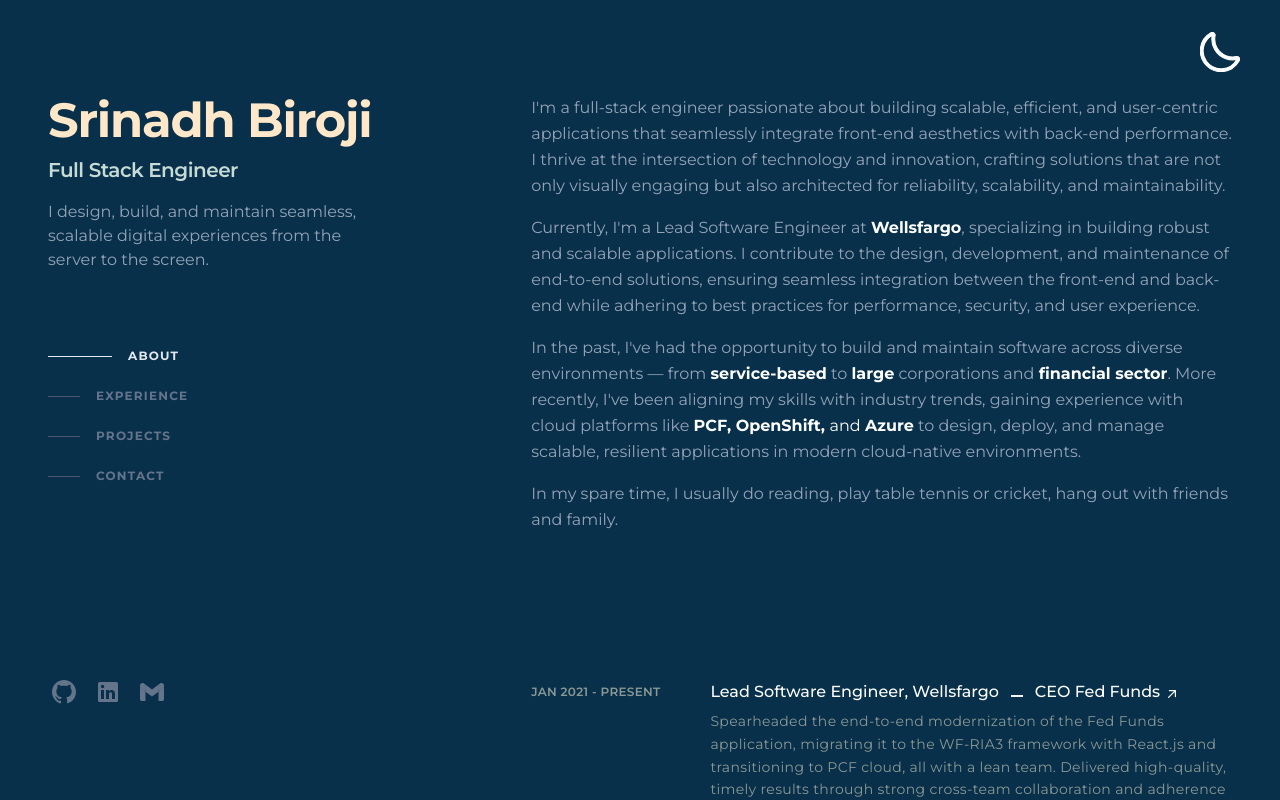
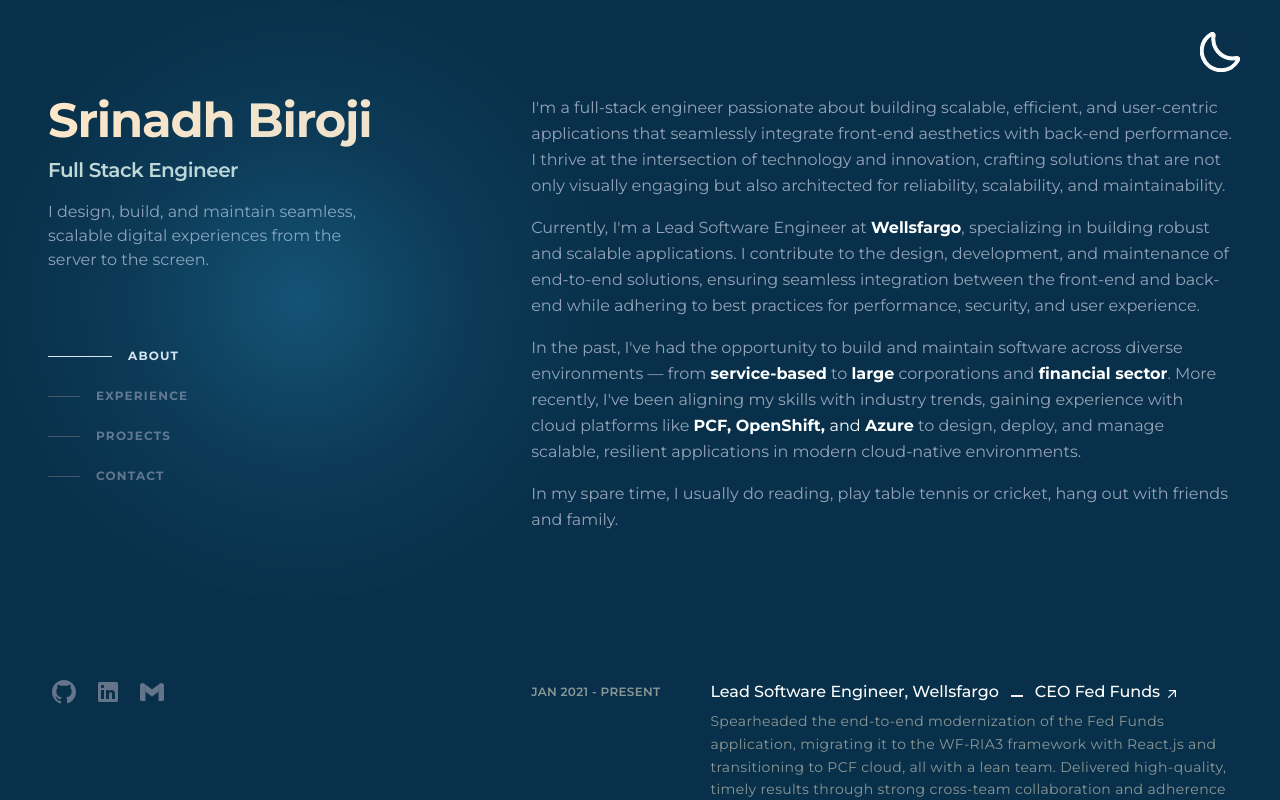
Before and after one commit to birojisrinadh/srinadh-profile, a React (Vite) app: page / in a window 1280 px wide. Shown: the top 800 px of the page. Built offline with nearby package versions, Linux system fonts and the light colour scheme; a web font is replaced by a local one.

Commit message:
Added Mouse Follow functionality for visual aesthetics.

```diff
--- a/src/App.jsx
+++ b/src/App.jsx
@@ -1,3 +1,4 @@
+import MouseFollow from "./components/MouseFollow";
 import About from "./sections/About";
 import Contact from "./sections/Contact";
 import Experience from "./sections/Experience";
@@ -8,6 +9,7 @@
 function App() {
   return (
     <div className="relative">
+      <MouseFollow />
       <div className="mx-auto min-h-screen max-w-screen-xl px-6 py-12 md:px-12 md:py-16 lg:py-0">
         <div className="lg:flex lg:justify-between lg:gap-4">
           <Intro />
@@ -45,7 +47,7 @@
         </div>
       </div>
       <button
-        className="z-30 fixed right-6 top-14 text backdrop-blur dark:text-gray-900 md:right-8 md:top-16 lg:right-10 lg:top-8 2xl:right-32 2xl:top-20"
+        className="fixed right-6 top-14 z-30 text backdrop-blur dark:text-gray-900 md:right-8 md:top-16 lg:right-10 lg:top-8 2xl:right-32 2xl:top-20"
         onClick={() => document.documentElement.classList.toggle("dark")}
       >
         <svg
--- /dev/null
+++ b/src/components/MouseFollow.jsx
@@ -0,0 +1,60 @@
+import React, { useEffect, useState } from "react";
+
+const CURSOR_SIZE = 600;
+
+const MouseFollow = () => {
+  const [cursorStyle, setCursorStyle] = useState({
+    left: "0px",
+    top: "0px",
+    opacity: 0,
+  });
+
+  useEffect(() => {
+    const handleMouseMove = (e) => {
+      const { clientX: x, clientY: y } = e;
+      setCursorStyle({
+        left: `${x - CURSOR_SIZE / 2}px`,
+        top: `${y - CURSOR_SIZE / 2}px`,
+      });
+    };
+
+    const handleMouseEnter = () => {
+      setCursorStyle((prevStyle) => ({
+        ...prevStyle,
+        opacity: 1,
+      }));
+    };
+
+    const handleMouseLeave = () => {
+      setCursorStyle((prevStyle) => ({
+        ...prevStyle,
+        opacity: 0,
+      }));
+    };
+
+    document.addEventListener("mousemove", handleMouseMove);
+    document.addEventListener("mouseenter", handleMouseEnter);
+    document.addEventListener("mouseleave", handleMouseLeave);
+
+    return () => {
+      document.removeEventListener("mousemove", handleMouseMove);
+      document.removeEventListener("mouseenter", handleMouseEnter);
+      document.removeEventListener("mouseleave", handleMouseLeave);
+    };
+  }, []);
+
+  return (
+    <div
+      className="bg-cursor-light dark:bg-cursor-dark pointer-events-none fixed z-50 rounded-full transition-opacity duration-500"
+      style={{
+        left: cursorStyle.left,
+        top: cursorStyle.top,
+        opacity: cursorStyle.opacity,
+        width: `${CURSOR_SIZE}px`,
+        height: `${CURSOR_SIZE}px`,
+      }}
+    ></div>
+  );
+};
+
+export default MouseFollow;
--- a/src/index.css
+++ b/src/index.css
@@ -9,7 +9,7 @@
   padding: 0;
   box-sizing: border-box;
   scroll-behavior: smooth;
-  font-family: 'montserrat', sans-serif;
+  font-family: "montserrat", sans-serif;
   /* font-family: 'Inter', sans-serif; */
 }
 
--- a/tailwind.config.js
+++ b/tailwind.config.js
@@ -40,6 +40,27 @@
           900: "#262e3f",
         },
       },
+      backgroundImage: {
+        "cursor-light": `radial-gradient(
+          circle at 300px 300px,
+          rgba(56, 189, 248, 0.25) 0%,
+          rgba(56, 189, 248, 0.075) 40%,
+          rgba(56, 189, 248, 0.0125) 70%,
+          rgba(56, 189, 248, 0) 100%
+        )`,
+        "cursor-dark": `radial-gradient(
+          circle at 300px 300px,
+          rgba(255, 180, 0, 0.25) 0%,  /* Orange with lower opacity */
+          rgba(255, 180, 0, 0.075) 40%,  /* Orange with even lower opacity */
+          rgba(255, 180, 0, 0.0125) 70%, /* Orange with very low opacity */
+          rgba(255, 180, 0, 0) 100%    /* Transparent */
+        )`,
+      },
+    },
+  },
+  variants: {
+    extend: {
+      backgroundImage: ["dark"],
     },
   },
   plugins: [],
```
